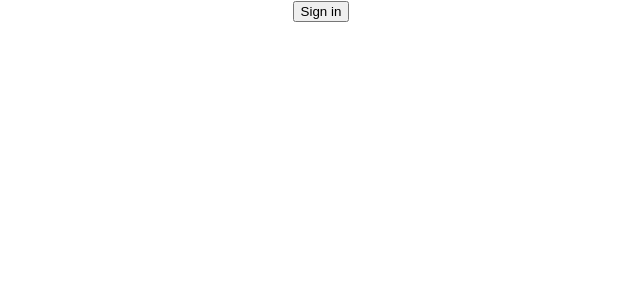
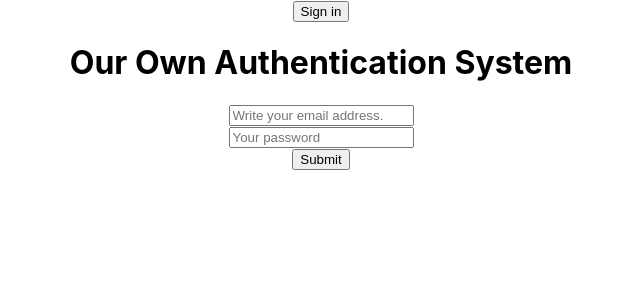
Before and after one commit to mimnets/fire-auth, a React (Create React App) app: page / in a window 1280 px wide. Shown: the top 300 px of the page, without its empty margins (319-959 px from the left). Built offline with nearby package versions, Linux system fonts and the light colour scheme.

Commit message:
input field

```diff
--- a/src/App.js
+++ b/src/App.js
@@ -54,6 +54,14 @@ function App() {
     })
   }
 
+  const handleChange = (event) => {
+    console.log(event.target.name);
+    console.log(event.target.value);
+  }
+  const handleSubmit = () => {
+
+  }
+
   return (
     <div className="App">
       {
@@ -66,6 +74,16 @@ function App() {
           <img src={user.photo} alt=""/>
           </div>
       }
+
+      <h1>Our Own Authentication System</h1>
+      <form action="" onSubmit={handleSubmit}>
+      <input type="text" name="email" onChange={handleChange} placeholder="Write your email address." required/>
+      <br/>
+      <input type="password" name="password" onChange={handleChange} placeholder="Your password" required/>
+      <br/>
+      <input type="button" value="Submit"/>
+      </form>
+
     </div>
   );
 }
```
